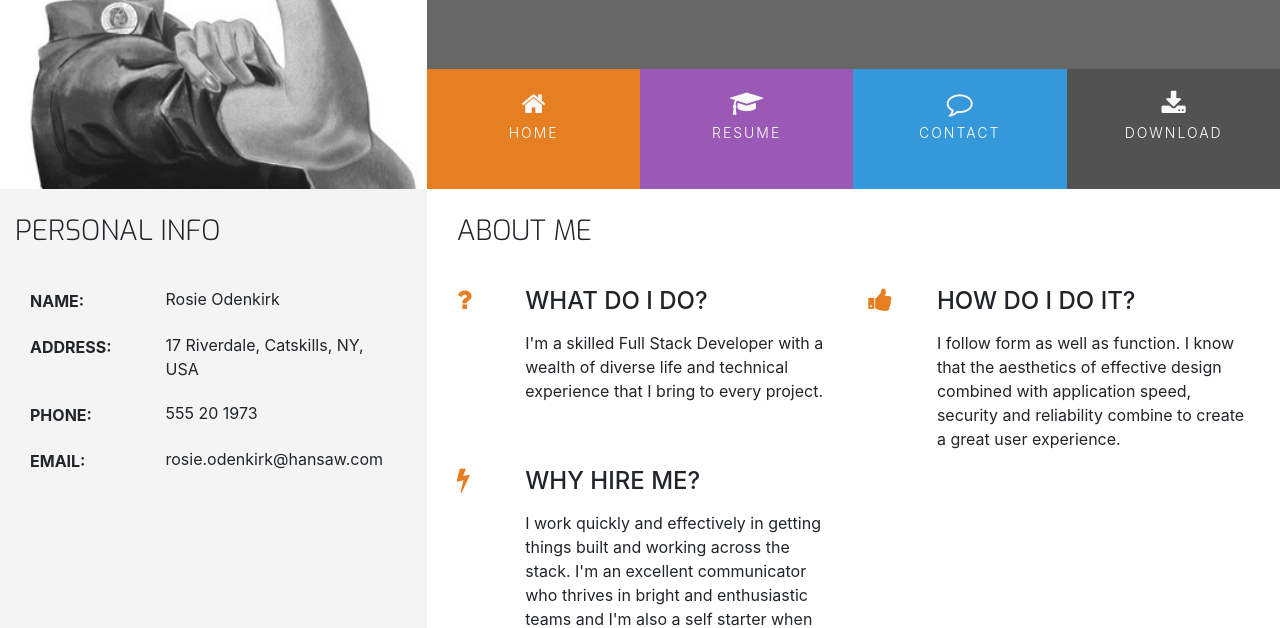
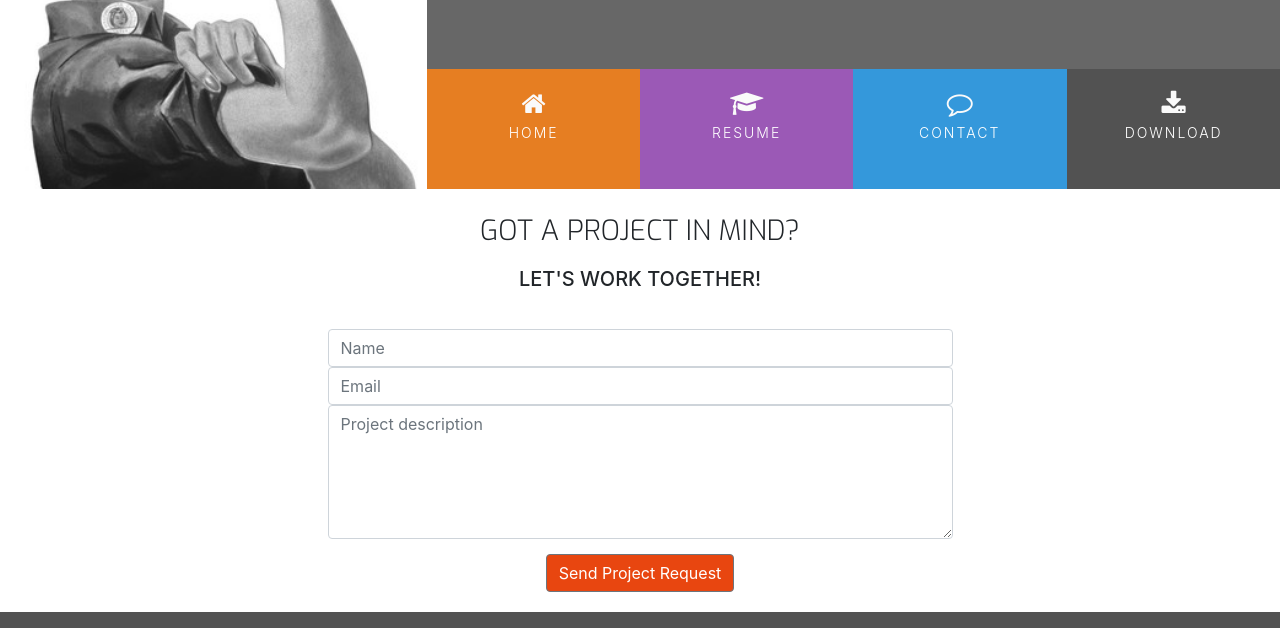
Before and after one commit to Peterhague/Resume-project, a plain HTML site: page contact.html in a window 1280 px wide. Shown: the part 180-808 px from the top of the page. Drawn offline with nearby package versions, Linux system fonts and the light colour scheme.

Commit message:
final commit

```diff
--- a/assets/css/style.css
+++ b/assets/css/style.css
@@ -11,6 +11,11 @@
 .bg-color-three-reasons {
     background-color: #fff;
     }
+
+.bg-color-contact {
+    background-color: #fff;
+
+}
 
 .ui-menu-color-home {
     background-color: #e67e22;
@@ -81,6 +86,7 @@
     margin-top: 25px;
     margin-bottom: 40px;
 }
+
 /* -----------------------------------------------------------------Heading*/
 
 header {
@@ -347,3 +353,36 @@
 .history-items {
     margin-bottom: 30px;
 }
+
+/* -----------------------------------------------------------------Contact Form*/
+
+.contact-heading {
+    font-family: "Exo", sans-serif;
+    font-weight: 300;
+    margin-top: 25px;
+    margin-bottom: 20px;
+}
+
+.center-form {
+    padding-top: 10px;
+    margin: 0 auto;
+    max-width: 70%;
+}
+
+button[type=submit] {
+    margin-top: 15px;
+    margin-bottom: 20px;
+    columns: #fafafa;
+    background-color: #e84610;
+}
+
+/* -----------------------------------------------------------------Media Queries*/
+
+@media(min-width: 992px) {
+    .center-form {
+        padding-top: 30px;
+        min-height: 240px;
+        margin: 0 auto;
+        max-width: 50%;
+    }
+}
--- a/contact.html
+++ b/contact.html
@@ -37,7 +37,7 @@
                                 <a href="contact.html" class="hvr-sweep-to-bottom"><i class="fa fa-comment-o" aria-hidden="true"></i><span>Contact</span></a>
                             </li>
                             <li class="col-6 col-sm-3 ui-menu-color-download list-inline-item menuitem">
-                                <a href="#" class="hvr-sweep-to-bottom"><i class="fa fa-download" aria-hidden="true"></i><span>Download</span></a>
+                                <a href="assets/cv/sample-cv.pdf" target="_blank" class="hvr-sweep-to-bottom"><i class="fa fa-download" aria-hidden="true"></i><span>Download</span></a>
                             </li>
                         </ul>
                     </div>
@@ -48,126 +48,25 @@
 
     </header>
     <section class="container-fluid">
-        <div class="row">
-            <div class="col-md-4 bg-color-personal-info section-column">
-                <div class="row">
-                    <div class="co-12">
-                        <h3 class="section-heading uppercase">Personal info</h3>
+        <div class="row bg-color-contact">
+                <div class="col">
+                    <h3 class="contact-heading uppercase text-center">Got a project in mind?</h3>
+                    <h5 class="uppercase text-center">Let's work together!</h5>
+
+                    <div class="center-form">
+                        <form>
+                            <input type="text" name="name" id="fullname" class="form-control" placeholder="Name" required/>
+                            <input type="email" name="email" id="emailaddress" class="form-control" placeholder="Email" required/>
+                            <textarea rows="5" name="projectsummary" id="projectsummary" class="form-control" placeholder="Project description" required></textarea>
+                            <div class="form-row text-center">
+                                <div class="col">
+                                    <button type="submit" class="btn btn-secondary">Send Project Request</button>
+                                </div>
+                            </div>
+                        </form>
                     </div>
                 </div>
-                <div class="personal-info-item">
-                    <div class="key">
-                        <p class="uppercase">
-                            Name:
-                        </p>
-                    </div>
-                    <div class="value">
-                        <p>
-                           Rosie Odenkirk
-                        </p>
-                    </div>
-
-                </div>
-                <div class="personal-info-item">
-                    <div class="key">
-                        <p class="uppercase">
-                            Address:
-                        </p>
-                    </div>
-                    <div class="value">
-                        <p>
-                           17 Riverdale, Catskills, NY, USA
-                        </p>
-                    </div>
-
-                </div>
-                <div class="personal-info-item">
-                    <div class="key">
-                        <p class="uppercase">
-                            Phone:
-                        </p>
-                    </div>
-                    <div class="value">
-                        <p>
-                           555 20 1973
-                        </p>
-                    </div>
-
-                </div>
-                <div class="personal-info-item">
-                    <div class="key">
-                        <p class="uppercase">
-                            Email:
-                        </p>
-                    </div>
-                    <div class="value">
-                        <p>
-                           rosie.odenkirk@hansaw.com
-                        </p>
-                    </div>
-
-                </div>
-
-            </div>
-            <div class="col-md-8 bg-color-three-reasons section-column">
-                <div class="row">
-                    <div class="col">
-                        <h3 class="section-heading uppercase">About Me</h3>
-                    </div>
-                </div>
-                <div class="row">
-                    <div class="col-10 offset-1 offset-sm-0 col-sm-4 col-md-6">
-                        <div class="row">
-                            <div class="col-2">
-                                <i class="three-reasons-icon fa fa-question" aria-hidden="true"></i>
-                            </div>
-                            <div class="col-10">
-                                <h4 class="three-reasons-heading uppercase">what do i do?</h4>
-                                <p>
-                                    I'm a skilled Full Stack Developer with a wealth of diverse life and technical experience that I bring to every project.
-                                </p>
-                            </div>
-                        </div>
-
-                    </div>
-                    <div class="col-10 offset-1 offset-sm-0 col-sm-4 col-md-6">
-                        <div class="row">
-                            <div class="col-2">
-                                <i class="three-reasons-icon fa fa-thumbs-up" aria-hidden="true"></i>
-                            </div>
-                            <div class="col-10">
-                                <h4 class="three-reasons-heading uppercase">how do i do it?</h4>
-                                <p>
-                                    I follow form as well as function. I know that the aesthetics of effective design combined with application
-                                     speed, security and reliability combine to create a great user experience.
-                                </p>
-                            </div>
-                        </div>
-
-                    </div>
-                    <div class="col-10 offset-1 offset-sm-0 col-sm-4 col-md-6">
-                        <div class="row">
-                            <div class="col-2">
-                                <i class="three-reasons-icon fa fa-bolt" aria-hidden="true"></i>
-                            </div>
-                            <div class="col-10">
-                                <h4 class="three-reasons-heading uppercase">why hire me?</h4>
-                                <p>
-                                   I work quickly and effectively in getting things built and working across the stack.
-                                   I'm an excellent communicator who thrives in bright and enthusiastic teams and I'm also a
-                                   self starter when working solo.
-                                </p>
-                            </div>
-                        </div>
-
-                    </div>
-                </div>
-            </div>
-
         </div>
-
-
-
     </section>
     <footer class="container-fluid">
         <div id="footer-details" class="row">
@@ -181,7 +80,7 @@
                 <h5 class="uppercase general-sub">Download</h5>
                 <p class="inline-block">
                     Need a printable version of my CV? Download it here.
-                    <a href="#" target="_blank" class="cv-pdf">
+                    <a href="assets/cv/sample-cv.pdf" target="_blank" class="cv-pdf">
                         <i class="fa fa-download" aria-hidden="true"></i>
                         <span class="sr-only">Download link.</span>
                     </a>
```
Also changed, not shown: index.html (+2 -2 lines), resume.html (+2 -2 lines), 1 other file.
